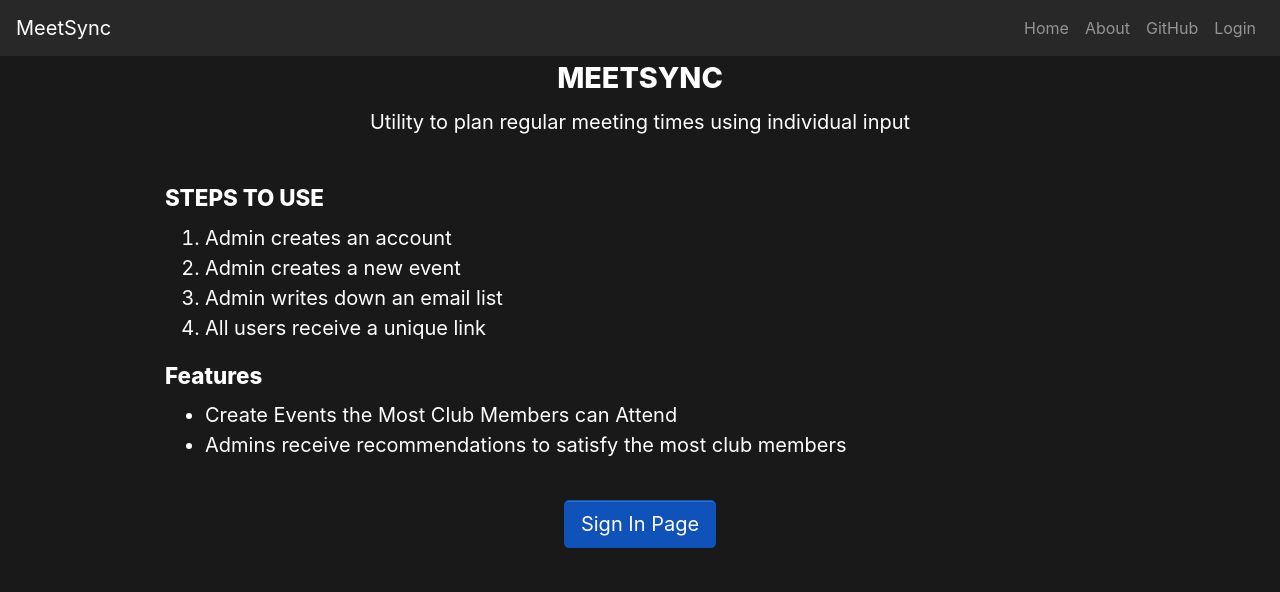
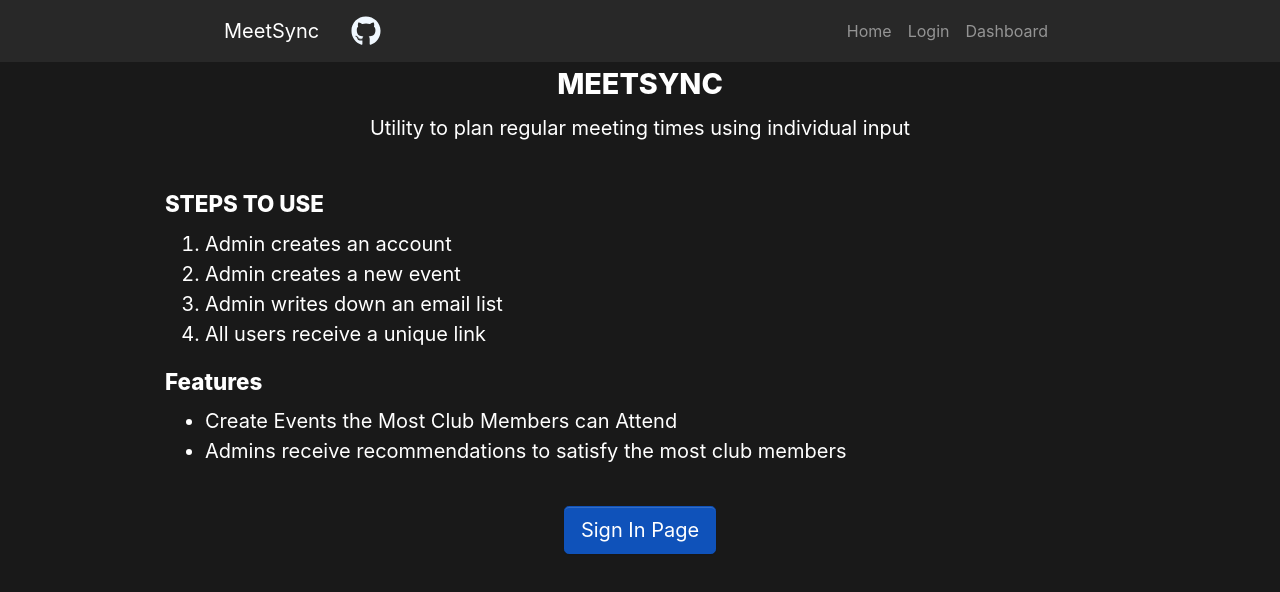
Before and after one commit to dsc-umass/meetsync, a Next.js app: page / in a window 1280 px wide. Shown: the top 592 px of the page. Built offline with nearby package versions, Linux system fonts and the light colour scheme.

Commit message:
Update Navi.js
Moved NavItems closer to together

```diff
--- a/components/Navi.js
+++ b/components/Navi.js
@@ -9,6 +9,8 @@ import {
 	NavItem,
 	NavLink
 } from "reactstrap";
+//import { FaBeer } from 'react-icons/fa';
+import { FaGithub } from 'react-icons/fa';
 
 const Navi = props => {
 	const [isOpen, setIsOpen] = useState(false);
@@ -16,9 +18,16 @@ const Navi = props => {
 	const toggle = () => setIsOpen(!isOpen);
 
 	return (
-		<div>
+		<div >
 			<Navbar color="dark-secondary" dark expand="md">
+				<div className="col-md-2" ></div>
 				<NavbarBrand href="/">MeetSync</NavbarBrand>
+				<NavLink
+					href="https://github.com/dsc-umass/meetsync"
+					target="_blank"
+				>
+					<FaGithub size={30} color='aliceblue'/>
+				</NavLink>
 				<NavbarToggler onClick={toggle} />
 				<Collapse isOpen={isOpen} navbar>
 					<Nav className="ml-auto" navbar>
@@ -28,26 +37,20 @@ const Navi = props => {
 							</Link>
 						</NavItem>
 						<NavItem>
-							<Link href="/about">
-								<NavLink className="click">About</NavLink>
-							</Link>
-						</NavItem>
-						<NavItem>
-							<NavLink
-								href="https://github.com/dsc-umass/meetsync"
-								target="_blank"
-							>
-								GitHub
-							</NavLink>
-						</NavItem>
-						<NavItem>
 							<Link href="/login">
 								<NavLink className="click">Login</NavLink>
 							</Link>
 						</NavItem>
+						<NavItem>
+							<Link href="/dashboard" >
+								<NavLink className="click">Dashboard</NavLink>
+							</Link>
+						</NavItem>
 					</Nav>
 				</Collapse>
+				<div className="col-md-2 col-md-offset-0" ></div>
 			</Navbar>
+
 		</div>
 	);
 };
```
